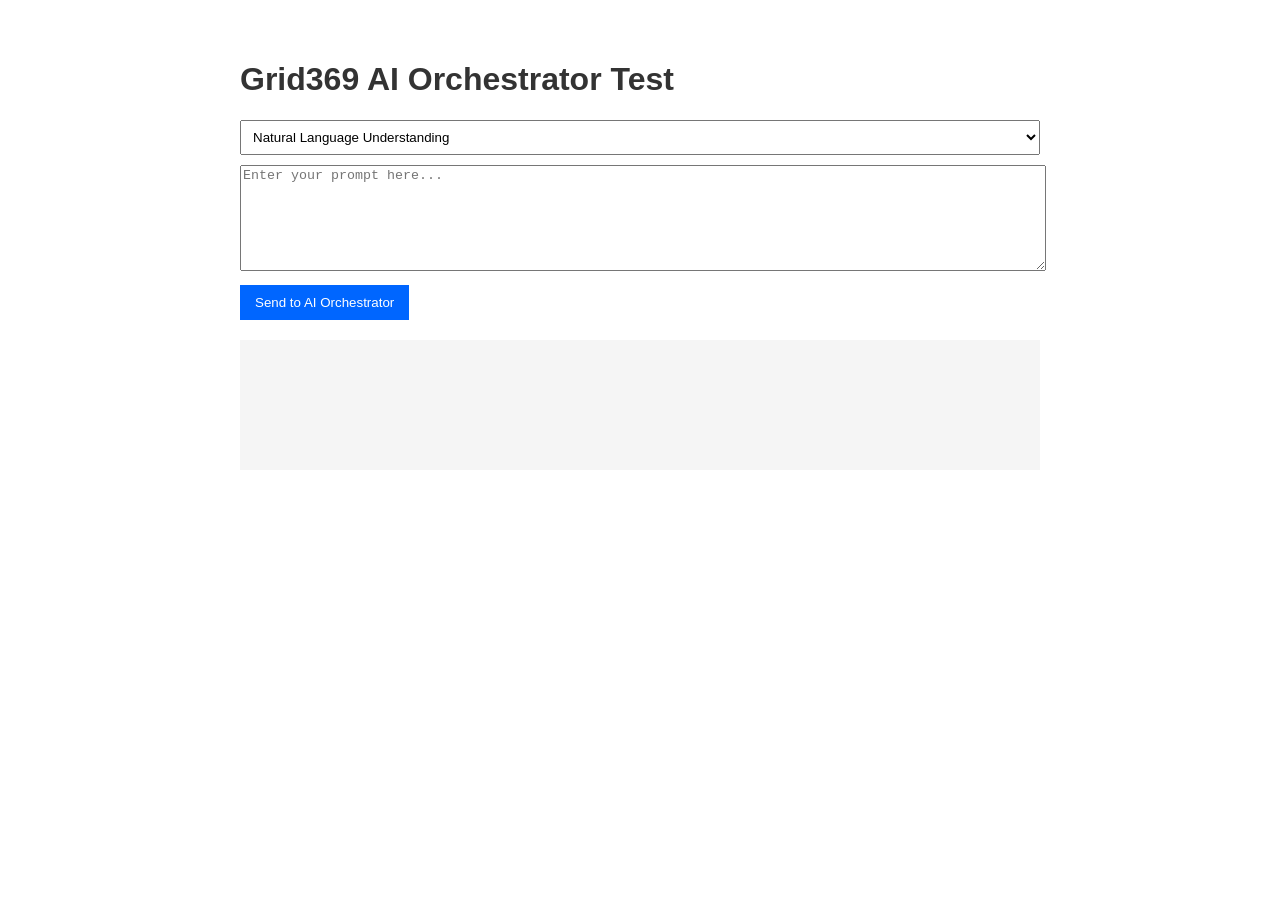
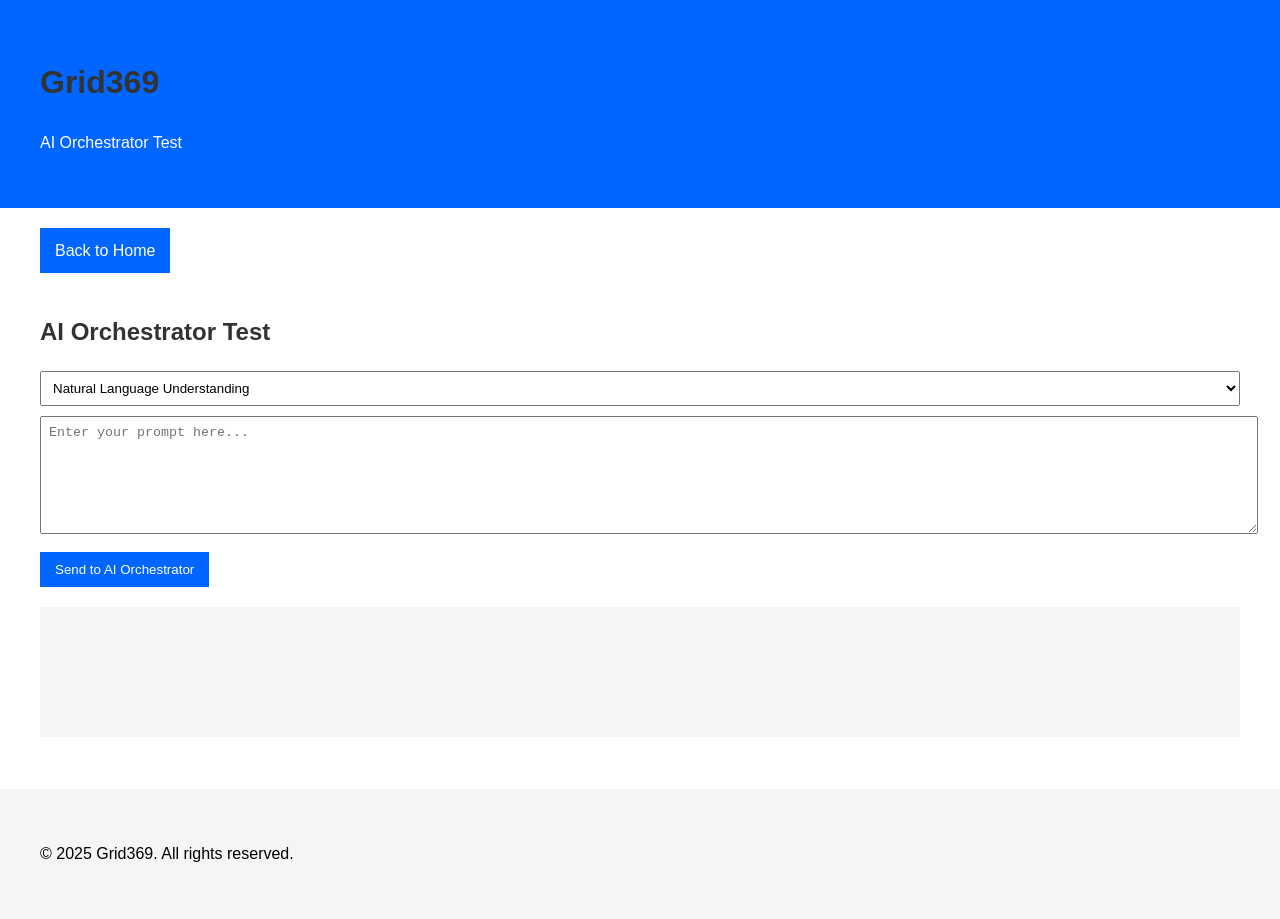
Before and after one commit to Grid369-com/grid369-clean, a plain HTML site: page public/ai-test.html in a window 1280 px wide. Before the commit the page ends 800 px from the top, so only its background shows below. Drawn offline with Linux system fonts and the light colour scheme.

Commit message:
Clean, professional Grid369 platform structure

```diff
--- a/public/ai-test.html
+++ b/public/ai-test.html
@@ -4,19 +4,20 @@
     <meta charset="UTF-8">
     <meta name="viewport" content="width=device-width, initial-scale=1.0">
     <title>Grid369 AI Test</title>
-    <style>
-        body { font-family: Arial, sans-serif; margin: 0; padding: 20px; }
-        .container { max-width: 800px; margin: 0 auto; padding: 20px; }
-        h1 { color: #333; }
-        textarea { width: 100%; height: 100px; margin-bottom: 10px; }
-        button { padding: 10px 15px; background: #0066ff; color: white; border: none; cursor: pointer; }
-        #response { margin-top: 20px; padding: 15px; background: #f5f5f5; min-height: 100px; }
-        select { padding: 8px; margin-bottom: 10px; width: 100%; }
-    </style>
+    <link rel="stylesheet" href="/css/styles.css">
 </head>
 <body>
+    <header>
+        <div class="container">
+            <h1>Grid369</h1>
+            <p>AI Orchestrator Test</p>
+        </div>
+    </header>
+
     <div class="container">
-        <h1>Grid369 AI Orchestrator Test</h1>
+        <a href="/" class="btn" style="margin-bottom: 20px;">Back to Home</a>
+
+        <h2>AI Orchestrator Test</h2>
         <select id="endpoint">
             <option value="/api/nlu">Natural Language Understanding</option>
             <option value="/api/goat">GOAT (Greatest Of All Time)</option>
@@ -27,9 +28,16 @@
             <option value="/api/deployment">Deployment</option>
         </select>
         <textarea id="prompt" placeholder="Enter your prompt here..."></textarea>
-        <button id="submit">Send to AI Orchestrator</button>
-        <div id="response"></div>
+        <button id="submit" class="btn">Send to AI Orchestrator</button>
+        <div id="response" class="response"></div>
     </div>
+
+    <footer>
+        <div class="container">
+            <p>&copy; 2025 Grid369. All rights reserved.</p>
+        </div>
+    </footer>
+
     <script>
         document.getElementById('submit').addEventListener('click', async () => {
             const prompt = document.getElementById('prompt').value;
--- /dev/null
+++ b/public/css/styles.css
@@ -0,0 +1,47 @@
+body {
+  font-family: Arial, sans-serif;
+  margin: 0;
+  padding: 0;
+  line-height: 1.6;
+}
+.container {
+  max-width: 1200px;
+  margin: 0 auto;
+  padding: 20px;
+}
+header {
+  background-color: #0066ff;
+  color: white;
+  padding: 1rem 0;
+}
+footer {
+  background-color: #f5f5f5;
+  padding: 1rem 0;
+  margin-top: 2rem;
+}
+h1, h2, h3 {
+  color: #333;
+}
+.btn {
+  display: inline-block;
+  padding: 10px 15px;
+  background: #0066ff;
+  color: white;
+  border: none;
+  cursor: pointer;
+  text-decoration: none;
+}
+.response {
+  margin-top: 20px;
+  padding: 15px;
+  background: #f5f5f5;
+  min-height: 100px;
+}
+select, textarea {
+  width: 100%;
+  padding: 8px;
+  margin-bottom: 10px;
+}
+textarea {
+  height: 100px;
+}
```
